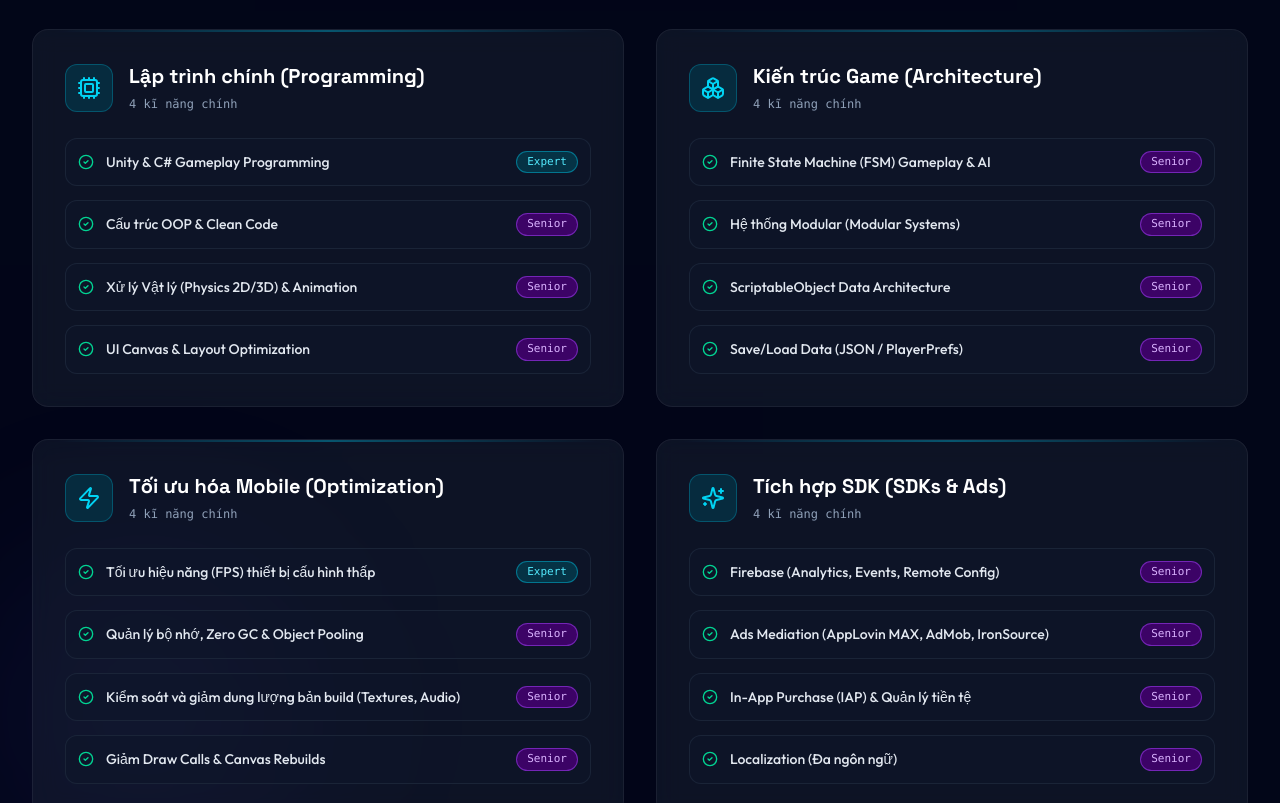
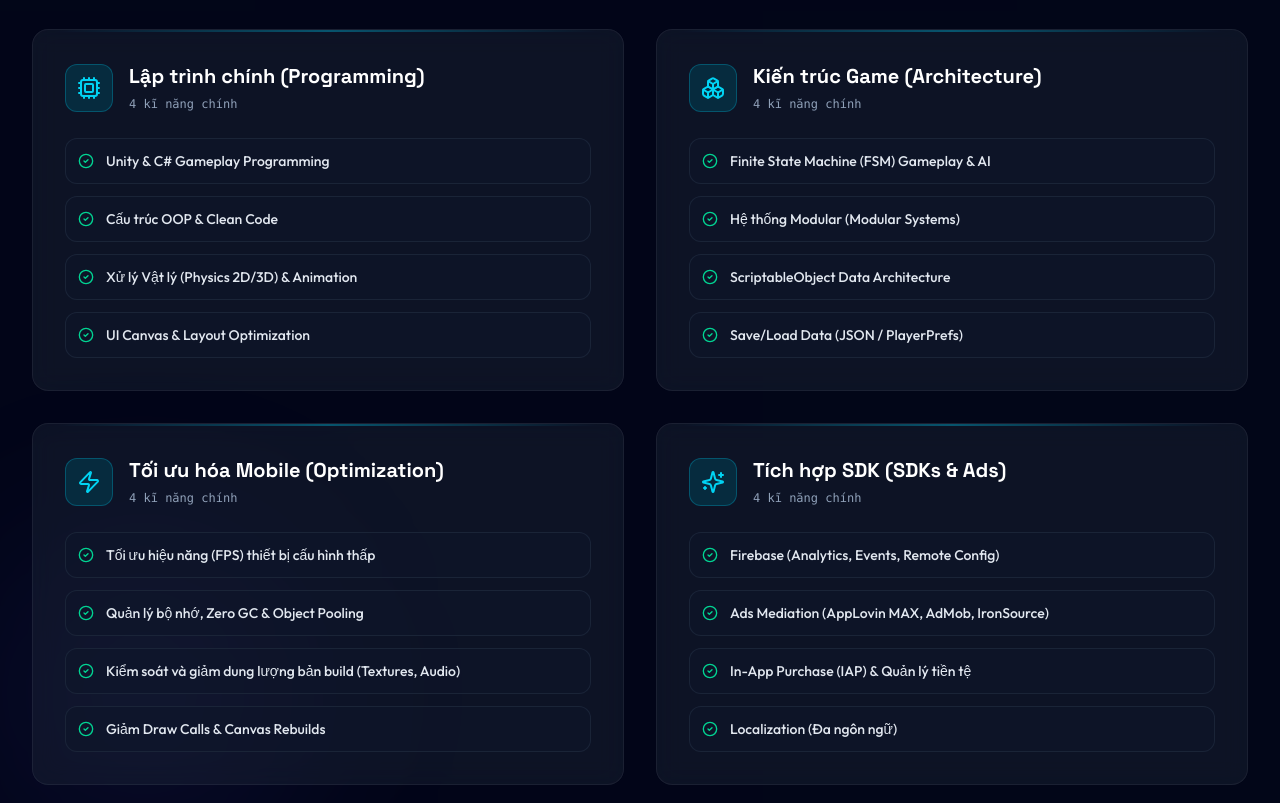
Before and after one commit to bon2ka4/Huan_CV, a React (Vite) app: page / in a window 1280 px wide. Shown: the part 1260-2063 px from the top of the page. Built offline with nearby package versions, Linux system fonts and the light colour scheme.

Commit message:
refactor: remove level badges (Senior/Expert) from Skills section

```diff
--- a/src/components/Skills.jsx
+++ b/src/components/Skills.jsx
@@ -65,26 +65,15 @@ export default function Skills() {
                 </div>
 
                 {/* Skills List */}
-                <div className="space-y-3.5">
+                <div className="space-y-3">
                   {cat.skills.map((skill, sIdx) => (
                     <div
                       key={sIdx}
-                      className="flex items-center justify-between p-3 rounded-xl bg-slate-900/60 border border-slate-800/80 hover:border-slate-700/80 transition-colors"
+                      className="flex items-center gap-3 p-3 rounded-xl bg-slate-900/60 border border-slate-800/80 hover:border-slate-700/80 transition-colors"
                     >
-                      <div className="flex items-center gap-3">
-                        <CheckCircle2 className="w-4 h-4 text-emerald-400 shrink-0" />
-                        <span className="text-sm font-medium text-slate-200">
-                          {skill.name}
-                        </span>
-                      </div>
-                      <span className={`text-[11px] font-mono px-2.5 py-0.5 rounded-full border ${
-                        skill.level === 'Expert'
-                          ? 'bg-cyan-950 border-cyan-500/50 text-cyan-300'
-                          : skill.level === 'Senior'
-                          ? 'bg-purple-950 border-purple-500/50 text-purple-300'
-                          : 'bg-slate-800 border-slate-700 text-slate-300'
-                      }`}>
-                        {skill.level}
+                      <CheckCircle2 className="w-4 h-4 text-emerald-400 shrink-0" />
+                      <span className="text-sm font-medium text-slate-200">
+                        {skill.name}
                       </span>
                     </div>
                   ))}
--- a/src/data.js
+++ b/src/data.js
@@ -23,49 +23,49 @@ export const skillsData = [
     category: "Lập trình chính (Programming)",
     icon: "Cpu",
     skills: [
-      { name: "Unity & C# Gameplay Programming", level: "Expert" },
-      { name: "Cấu trúc OOP & Clean Code", level: "Senior" },
-      { name: "Xử lý Vật lý (Physics 2D/3D) & Animation", level: "Senior" },
-      { name: "UI Canvas & Layout Optimization", level: "Senior" }
+      { name: "Unity & C# Gameplay Programming" },
+      { name: "Cấu trúc OOP & Clean Code" },
+      { name: "Xử lý Vật lý (Physics 2D/3D) & Animation" },
+      { name: "UI Canvas & Layout Optimization" }
     ]
   },
   {
     category: "Kiến trúc Game (Architecture)",
     icon: "Boxes",
     skills: [
-      { name: "Finite State Machine (FSM) Gameplay & AI", level: "Senior" },
-      { name: "Hệ thống Modular (Modular Systems)", level: "Senior" },
-      { name: "ScriptableObject Data Architecture", level: "Senior" },
-      { name: "Save/Load Data (JSON / PlayerPrefs)", level: "Senior" }
+      { name: "Finite State Machine (FSM) Gameplay & AI" },
+      { name: "Hệ thống Modular (Modular Systems)" },
+      { name: "ScriptableObject Data Architecture" },
+      { name: "Save/Load Data (JSON / PlayerPrefs)" }
     ]
   },
   {
     category: "Tối ưu hóa Mobile (Optimization)",
     icon: "Zap",
     skills: [
-      { name: "Tối ưu hiệu năng (FPS) thiết bị cấu hình thấp", level: "Expert" },
-      { name: "Quản lý bộ nhớ, Zero GC & Object Pooling", level: "Senior" },
-      { name: "Kiểm soát và giảm dung lượng bản build (Textures, Audio)", level: "Senior" },
-      { name: "Giảm Draw Calls & Canvas Rebuilds", level: "Senior" }
+      { name: "Tối ưu hiệu năng (FPS) thiết bị cấu hình thấp" },
+      { name: "Quản lý bộ nhớ, Zero GC & Object Pooling" },
+      { name: "Kiểm soát và giảm dung lượng bản build (Textures, Audio)" },
+      { name: "Giảm Draw Calls & Canvas Rebuilds" }
     ]
   },
   {
     category: "Tích hợp SDK (SDKs & Ads)",
     icon: "Sparkles",
     skills: [
-      { name: "Firebase (Analytics, Events, Remote Config)", level: "Senior" },
-      { name: "Ads Mediation (AppLovin MAX, AdMob, IronSource)", level: "Senior" },
-      { name: "In-App Purchase (IAP) & Quản lý tiền tệ", level: "Senior" },
-      { name: "Localization (Đa ngôn ngữ)", level: "Senior" }
+      { name: "Firebase (Analytics, Events, Remote Config)" },
+      { name: "Ads Mediation (AppLovin MAX, AdMob, IronSource)" },
+      { name: "In-App Purchase (IAP) & Quản lý tiền tệ" },
+      { name: "Localization (Đa ngôn ngữ)" }
     ]
   },
   {
     category: "Công cụ & Quy trình (Tools & Workflow)",
     icon: "Workflow",
     skills: [
-      { name: "Git Workflow (Version Control, Branching)", level: "Senior" },
-      { name: "Debugging & Profiling (Unity Profiler, Android Logcat)", level: "Senior" },
-      { name: "Thích ứng nhanh, học hỏi công nghệ mới & Teamwork", level: "Expert" }
+      { name: "Git Workflow (Version Control, Branching)" },
+      { name: "Debugging & Profiling (Unity Profiler, Android Logcat)" },
+      { name: "Thích ứng nhanh, học hỏi công nghệ mới & Teamwork" }
     ]
   }
 ];
```
